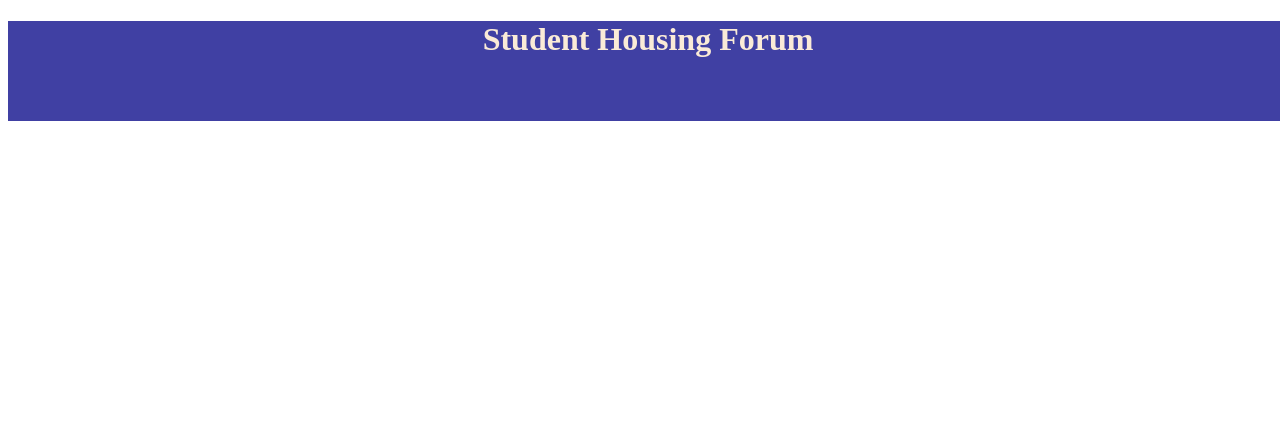
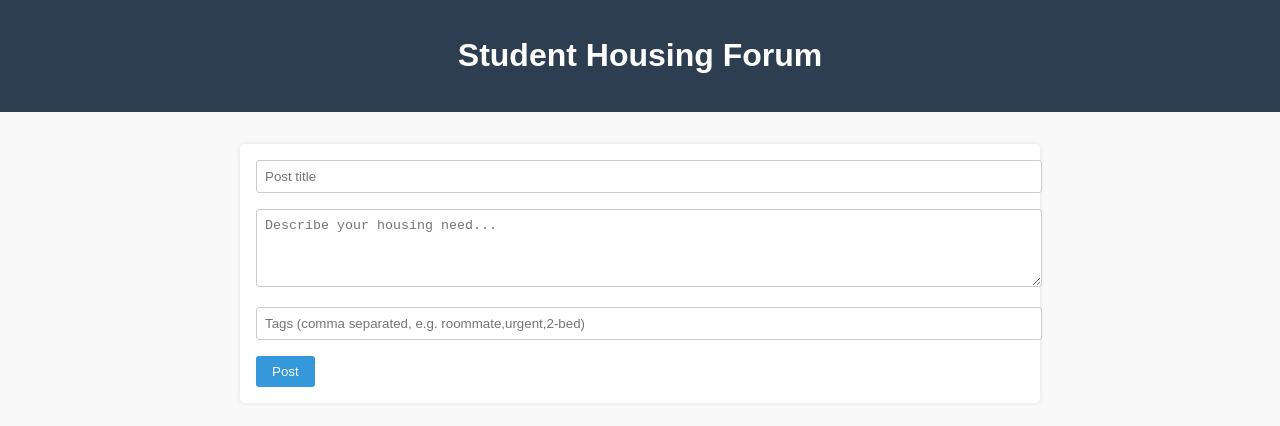
Before and after one commit to LawrenceKuria/hackathon, a plain HTML site: page index.html in a window 1280 px wide. Drawn offline with Linux system fonts and the light colour scheme.

Commit message:
Post commit

```diff
--- a/index.html
+++ b/index.html
@@ -7,9 +7,18 @@
     <link rel="stylesheet" href="./style.css">
 </head>
 <body>
-    <div class="head">
-        <h1> Student Housing Forum</h1>
-    </div>
-
+    <header>
+        <h1>Student Housing Forum</h1>
+      </header>
+      <div class="container">
+        <form id="postForm">
+          <input type="text" id="title" placeholder="Post title" required />
+          <textarea id="content" rows="4" placeholder="Describe your housing need..." required></textarea>
+          <input type="text" id="tags" placeholder="Tags (comma separated, e.g. roommate,urgent,2-bed)" />
+          <button type="submit">Post</button>
+        </form>
+        <div id="postsContainer"></div>
+      </div>
+      <script src="./posts.js"></script>
 </body>
 </html>
--- a/style.css
+++ b/style.css
@@ -1,10 +1,50 @@
-.head {
-    height: 100px;
-    width: 100vw;
-    background-color: rgb(64, 64, 163);
-}
-
-h1 {
+body {
+    font-family: Arial, sans-serif;
+    margin: 0;
+    padding: 0;
+    background-color: #f9f9f9;
+  }
+  header {
+    background-color: #2c3e50;
+    color: white;
+    padding: 1rem;
     text-align: center;
-    color: antiquewhite;
-}
+  }
+  .container {
+    max-width: 800px;
+    margin: 2rem auto;
+    padding: 0 1rem;
+  }
+  form {
+    background-color: white;
+    padding: 1rem;
+    border-radius: 5px;
+    box-shadow: 0 0 5px rgba(0,0,0,0.1);
+    margin-bottom: 2rem;
+  }
+  input, textarea {
+    width: 100%;
+    padding: 0.5rem;
+    margin-bottom: 1rem;
+    border: 1px solid #ccc;
+    border-radius: 3px;
+  }
+  button {
+    padding: 0.5rem 1rem;
+    background-color: #3498db;
+    color: white;
+    border: none;
+    border-radius: 3px;
+    cursor: pointer;
+  }
+  .post {
+    background-color: white;
+    padding: 1rem;
+    border-radius: 5px;
+    box-shadow: 0 0 5px rgba(0,0,0,0.1);
+    margin-bottom: 1rem;
+  }
+  .tags {
+    color: #777;
+    font-size: 0.9rem;
+  }
```
